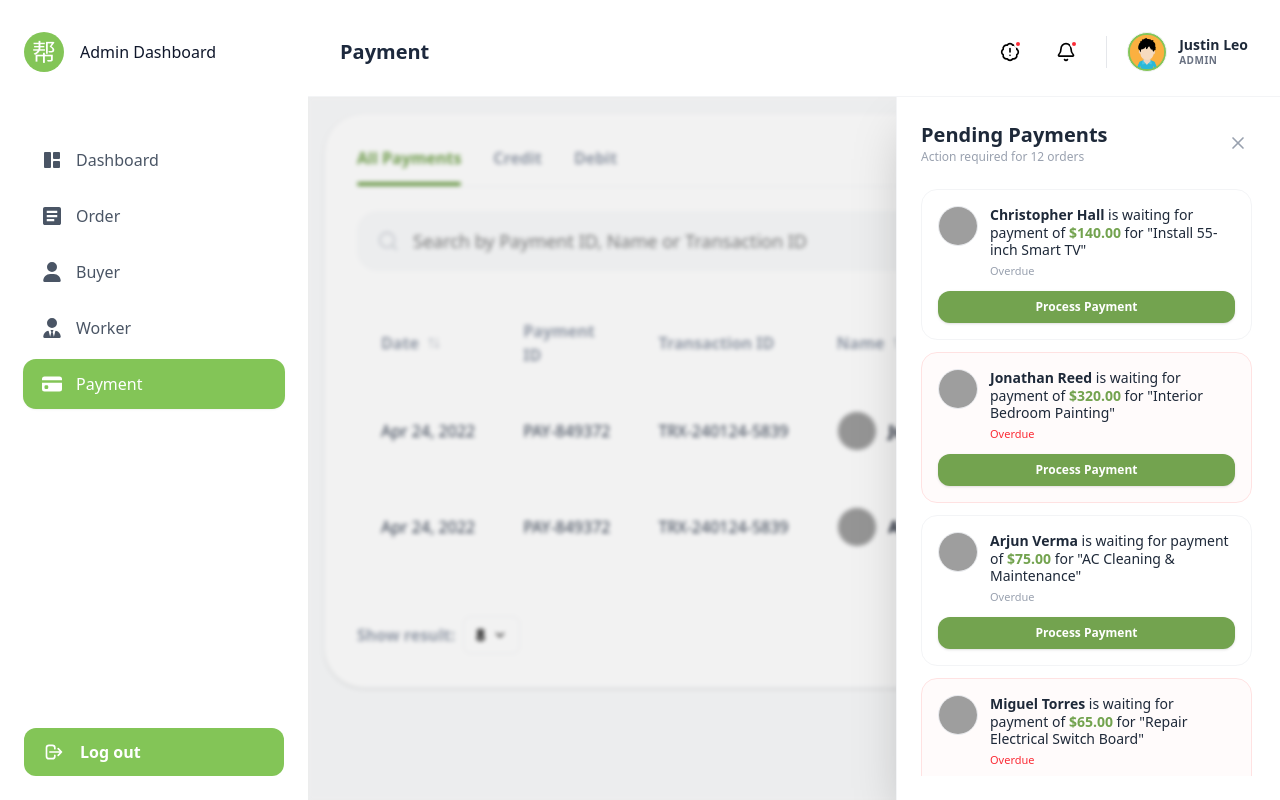
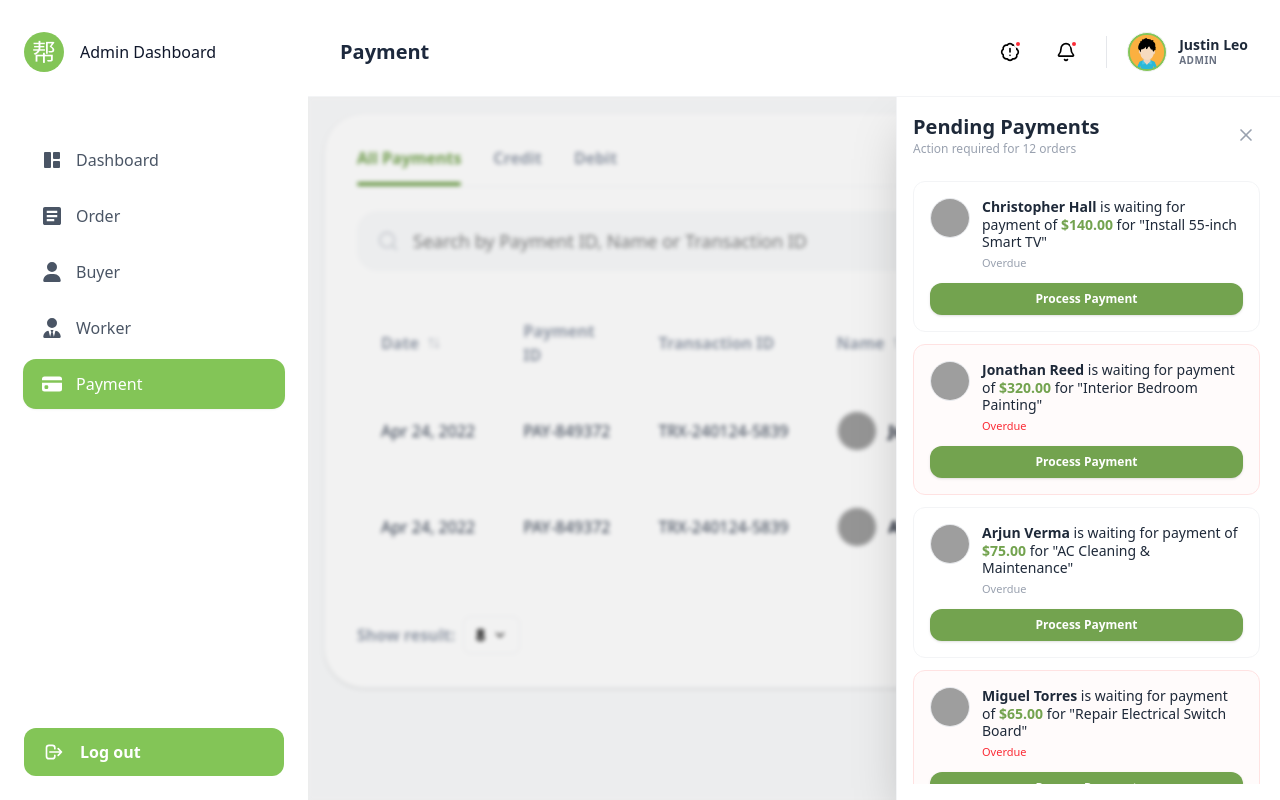
Before and after one commit to alaminislam34/worker-hiring-dashboard, a Next.js app: page /dashboard/payment in a window 1280 px wide. Both pictures are taken after a click on the button 1010 px from the left and 52 px from the top of the page. Built offline with nearby package versions, Linux system fonts and the light colour scheme; grey boxes are pictures that could not be loaded.

Commit message:
added alert drawer and some updated

```diff
--- a/src/app/(dashboard)/components/AlertDrawer.jsx
+++ b/src/app/(dashboard)/components/AlertDrawer.jsx
@@ -34,7 +34,7 @@ const AlertDrawer = ({ isOpen, setIsOpen, orders = [] }) => {
 
       {/* Drawer Panel */}
       <div
-        className={`relative bg-white max-w-sm w-full h-full shadow-2xl border-l border-gray-100 transition-transform duration-500 ease-in-out p-6 flex flex-col
+        className={`relative bg-white max-w-sm w-full h-full shadow-2xl border-l border-gray-100 transition-transform duration-500 ease-in-out flex p-4 flex-col
           ${isOpen ? "translate-x-0" : "translate-x-full"}`}
       >
         <div className="flex justify-between items-center mb-6">
@@ -58,7 +58,7 @@ const AlertDrawer = ({ isOpen, setIsOpen, orders = [] }) => {
           {pendingPayments.map((item) => (
             <div
               key={item.id}
-              className={`flex flex-col gap-3 p-4 rounded-2xl border transition-all ${
+              className={`flex flex-col gap-3 p-4 rounded-xl border transition-all ${
                 item.payment === "Unpaid"
                   ? "border-red-100 bg-red-50/30"
                   : "border-gray-100 bg-white hover:border-[#73a34f]/30"
```
